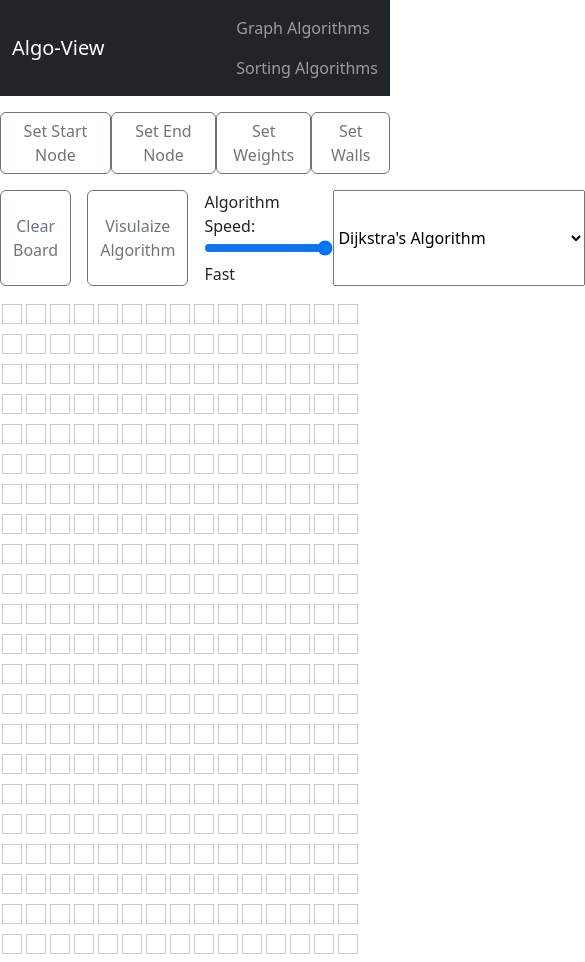
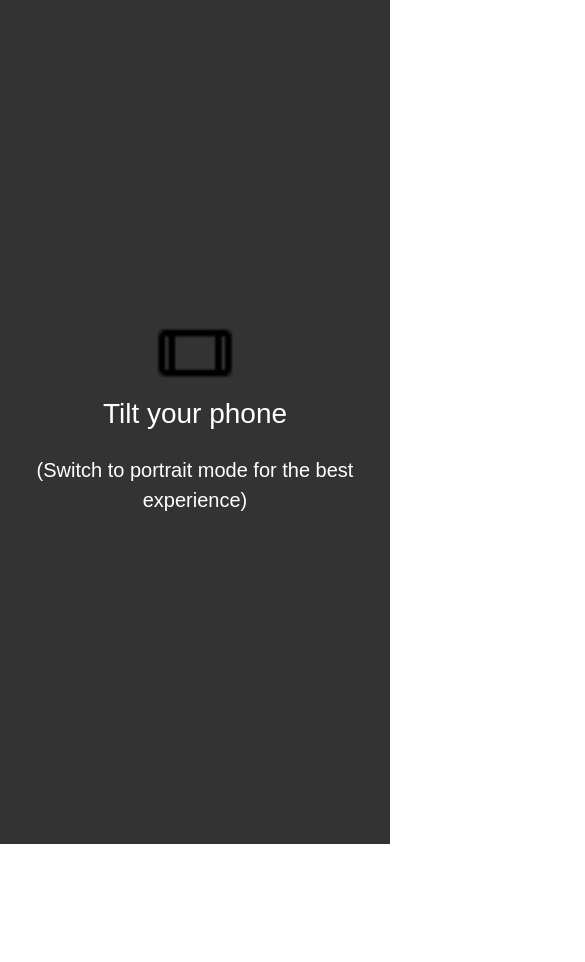
Before and after one commit to KishoreKarikalan/AlgoView, a React (Create React App) app: page /graph-algorithms in a window 390 px wide. Shown: the whole page, 585 px wide, since content can reach past the window. After the commit the page ends 844 px from the top, so only its background shows below. Built offline with nearby package versions, Linux system fonts and the light colour scheme.

Commit message:
Mobile UI updated

```diff
--- a/public/index.html
+++ b/public/index.html
@@ -25,19 +25,61 @@
       Learn how to configure a non-root public URL by running `npm run build`.
     -->
     <title>AlgoView</title>
+    <style>
+      .phoneImage {
+        height: 80px;
+      }
+      #tiltMessage {
+        display: none;
+        position: fixed;
+        top: 0;
+        left: 0;
+        width: 100%;
+        height: 100%;
+        background-color: rgba(0, 0, 0, 0.8);
+        color: white;
+        font-family: Arial, sans-serif;
+        font-size: 28px;
+        text-align: center;
+        display: flex;
+        flex-direction: column;
+        justify-content: center;
+        align-items: center;
+      }
+
+      #tiltMessage p {
+        font-size: 20px;
+        margin-top: 20px;
+      }
+    </style>
   </head>
   <body>
     <noscript>You need to enable JavaScript to run this app.</noscript>
     <div id="root"></div>
-    <!--
-      This HTML file is a template.
-      If you open it directly in the browser, you will see an empty page.
+    <div id="tiltMessage">
+      <img src="phone.png" alt="phoneImage" class="phoneImage" />
+      <div>Tilt your phone</div>
+      <p>(Switch to portrait mode for the best experience)</p>
+    </div>
 
-      You can add webfonts, meta tags, or analytics to this file.
-      The build step will place the bundled scripts into the <body> tag.
+    <script>
+      const tiltMessage = document.getElementById("tiltMessage");
+      const rootContent = document.getElementById("root");
+      const portraitMediaQuery = window.matchMedia("(orientation: portrait)");
 
-      To begin the development, run `npm start` or `yarn start`.
-      To create a production bundle, use `npm run build` or `yarn build`.
-    -->
+      function handleOrientationChange(event) {
+        if (event.matches) {
+          tiltMessage.style.display = "flex";
+          rootContent.style.display = "none";
+        } else {
+          tiltMessage.style.display = "none";
+          rootContent.style.display = "flex";
+        }
+      }
+
+      portraitMediaQuery.addEventListener("change", handleOrientationChange);
+
+      handleOrientationChange(portraitMediaQuery);
+    </script>
   </body>
 </html>
--- a/src/components/GraphToolBar.js
+++ b/src/components/GraphToolBar.js
@@ -7,10 +7,30 @@ function GraphToolBar(props) {
 
   return (
     <div className="d-flex justify-content-around my-3">
-      <button class="btn btn-outline-secondary" onClick={() => handleOptionClick("start")}>Set Start Node</button>
-      <button class="btn btn-outline-secondary" onClick={() => handleOptionClick("end")}>Set End Node</button>
-      <button class="btn btn-outline-secondary" onClick={() => handleOptionClick("weights")}>Set Weights</button>
-      <button class="btn btn-outline-secondary" onClick={() => handleOptionClick("walls")}>Set Walls</button>
+      <button
+        className="btn btn-outline-secondary"
+        onClick={() => handleOptionClick("start")}
+      >
+        Set Start Node
+      </button>
+      <button
+        className="btn btn-outline-secondary"
+        onClick={() => handleOptionClick("end")}
+      >
+        Set End Node
+      </button>
+      <button
+        className="btn btn-outline-secondary"
+        onClick={() => handleOptionClick("weights")}
+      >
+        Set Weights
+      </button>
+      <button
+        className="btn btn-outline-secondary"
+        onClick={() => handleOptionClick("walls")}
+      >
+        Set Walls
+      </button>
     </div>
   );
 }
--- a/src/components/board.js
+++ b/src/components/board.js
@@ -292,11 +292,11 @@ function Board({ onNodeClick, selectedOption }) {
   return (
     <div>
       <div className="d-flex justify-content-around my-3">
-        <button class="btn btn-outline-secondary" onClick={clearBoard}>
+        <button className="btn btn-outline-secondary" onClick={clearBoard}>
           Clear Board
         </button>
         <button
-          class="btn btn-outline-secondary mx-3"
+          className="btn btn-outline-secondary mx-3"
           onClick={findShortestPath}
         >
           Visulaize Algorithm
```
Also changed, not shown: src/App.js (+3 -5 lines), public/phone.png (added).
